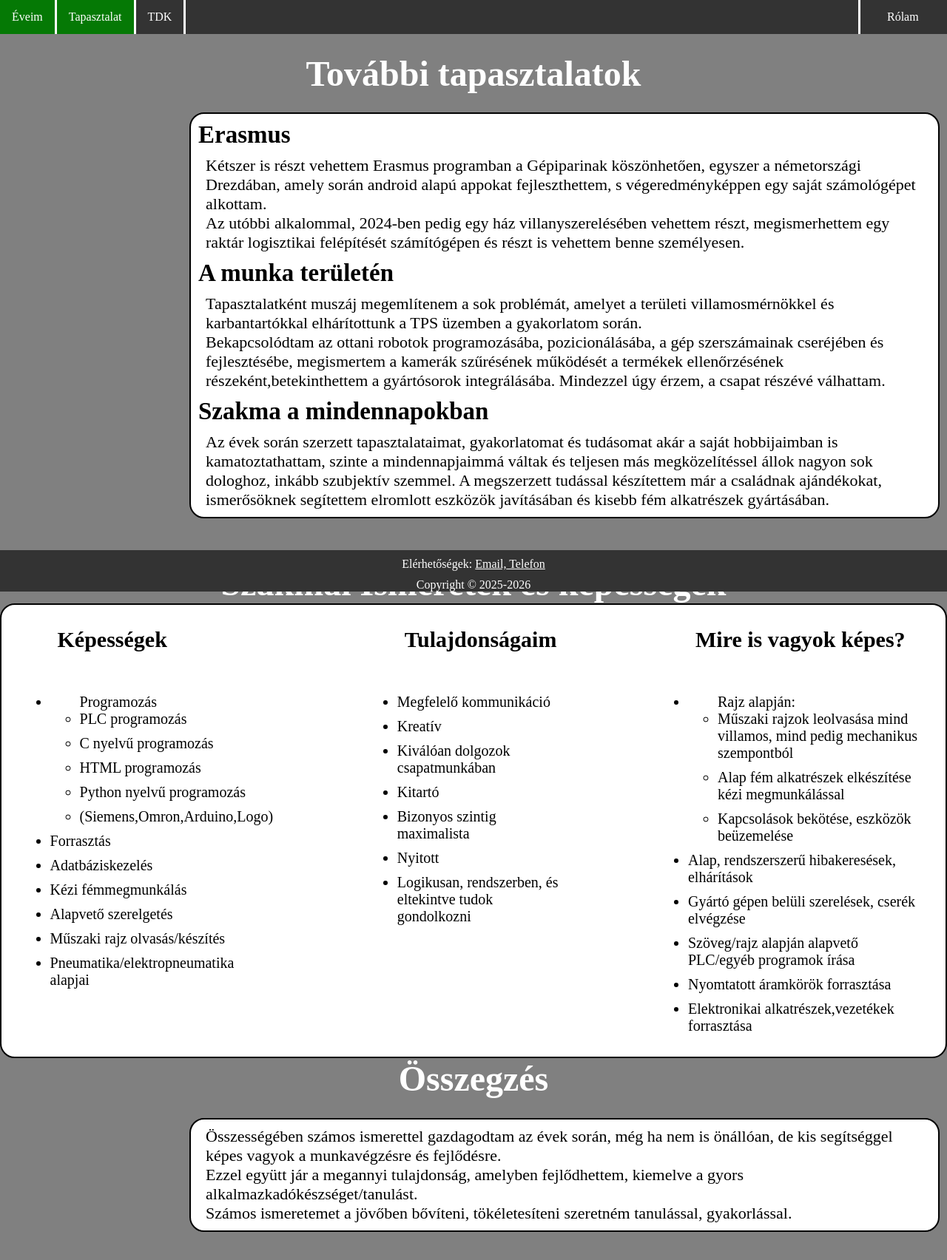
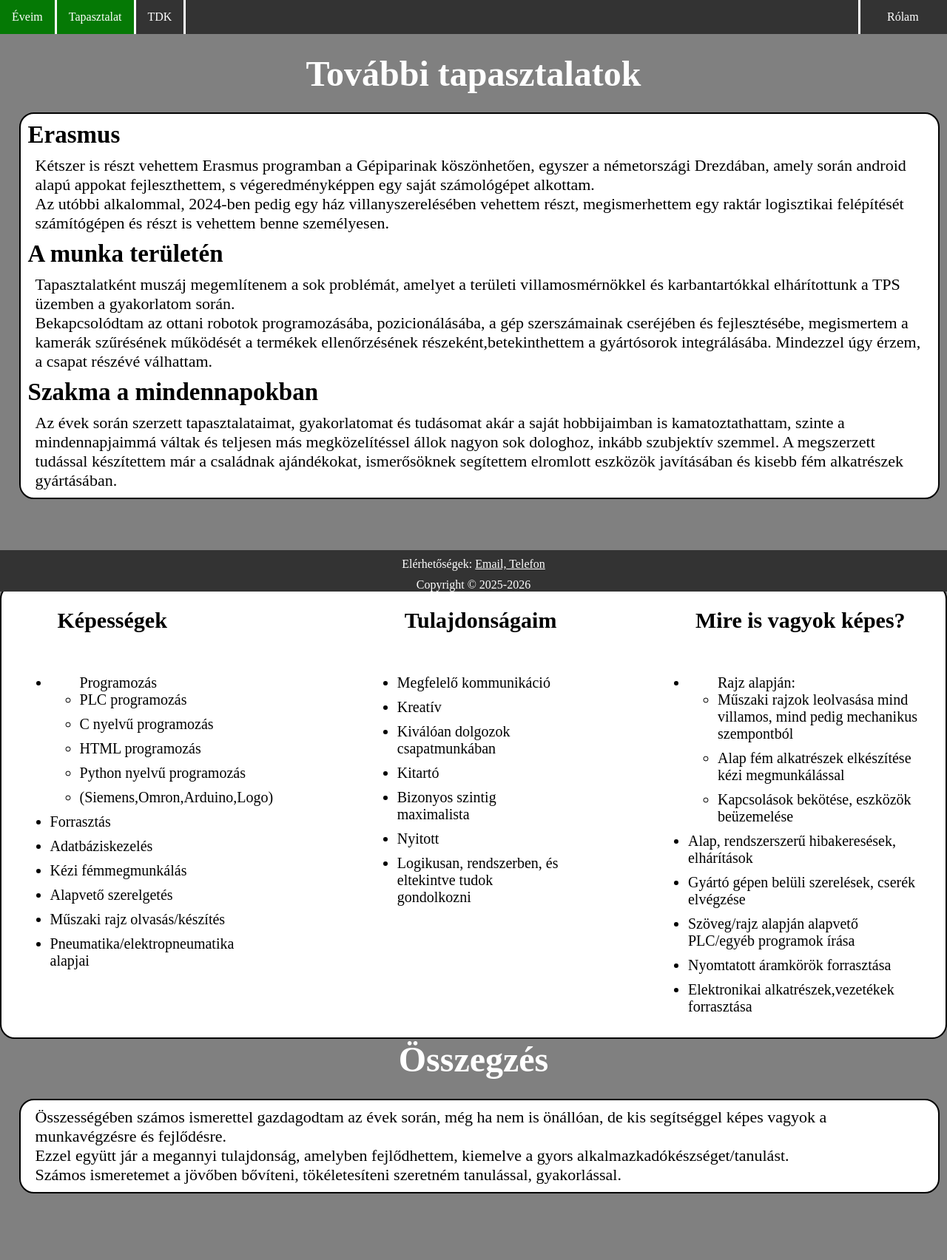
Before and after one commit to Dogeszbobesz/IITPortfolio-main, a plain HTML site: page szakmaitap.html in a window 1280 px wide. Shown: the whole page at 74% size. Drawn offline with Linux system fonts and the light colour scheme.

Commit message:
anyad mukodj

```diff
--- a/szakmaitap.html
+++ b/szakmaitap.html
@@ -28,7 +28,7 @@
   Copyright © 2025-2026
 </div>
 <div><h1 style="margin-top:2% ;font-size: large;font-size:300%">További tapasztalatok</h1></div>
-<div class="main">
+<div class="main" style="margin-left: 2%;">
 <div><h2>Erasmus</h2>
   <p>Kétszer is részt vehettem Erasmus programban a Gépiparinak köszönhetően, egyszer a németországi Drezdában, amely során android alapú appokat fejleszthettem, s végeredményképpen egy saját számológépet alkottam.<br>
     Az utóbbi alkalommal, 2024-ben pedig egy ház villanyszerelésében vehettem részt, megismerhettem egy raktár logisztikai felépítését számítógépen és részt is vehettem benne személyesen.
@@ -82,7 +82,7 @@
   </ul>
 </div>
 <h1 style="text-align: center;font-size: large;font-size:300%">Összegzés</h1>
-<div class="main" ><p>Összességében számos ismerettel gazdagodtam az évek során, még ha nem is önállóan, de kis segítséggel képes vagyok a munkavégzésre és fejlődésre.<br>
+<div class="main" style="margin-left: 2%;"><p>Összességében számos ismerettel gazdagodtam az évek során, még ha nem is önállóan, de kis segítséggel képes vagyok a munkavégzésre és fejlődésre.<br>
   Ezzel együtt jár a megannyi tulajdonság, amelyben fejlődhettem, kiemelve a gyors alkalmazkadókészséget/tanulást.
   <br>Számos ismeretemet a jövőben bővíteni, tökéletesíteni szeretném tanulással, gyakorlással.
   </div>
```
